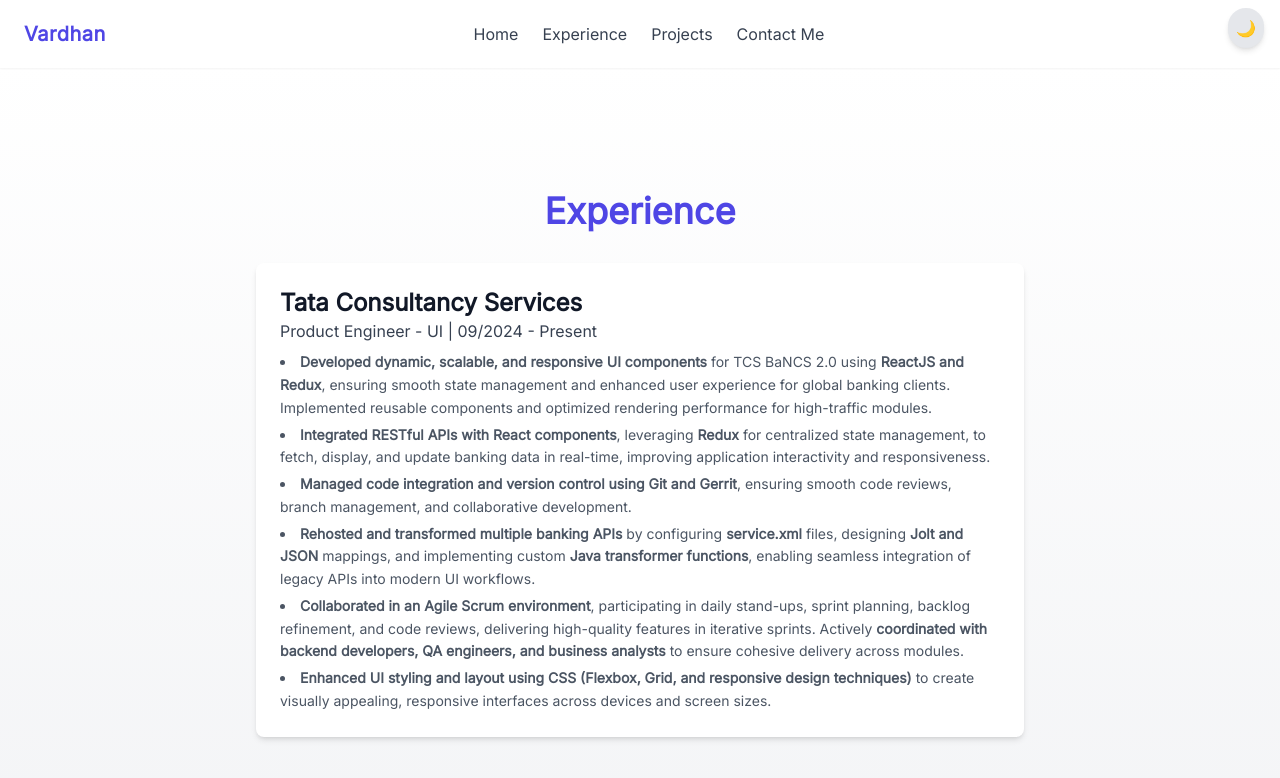
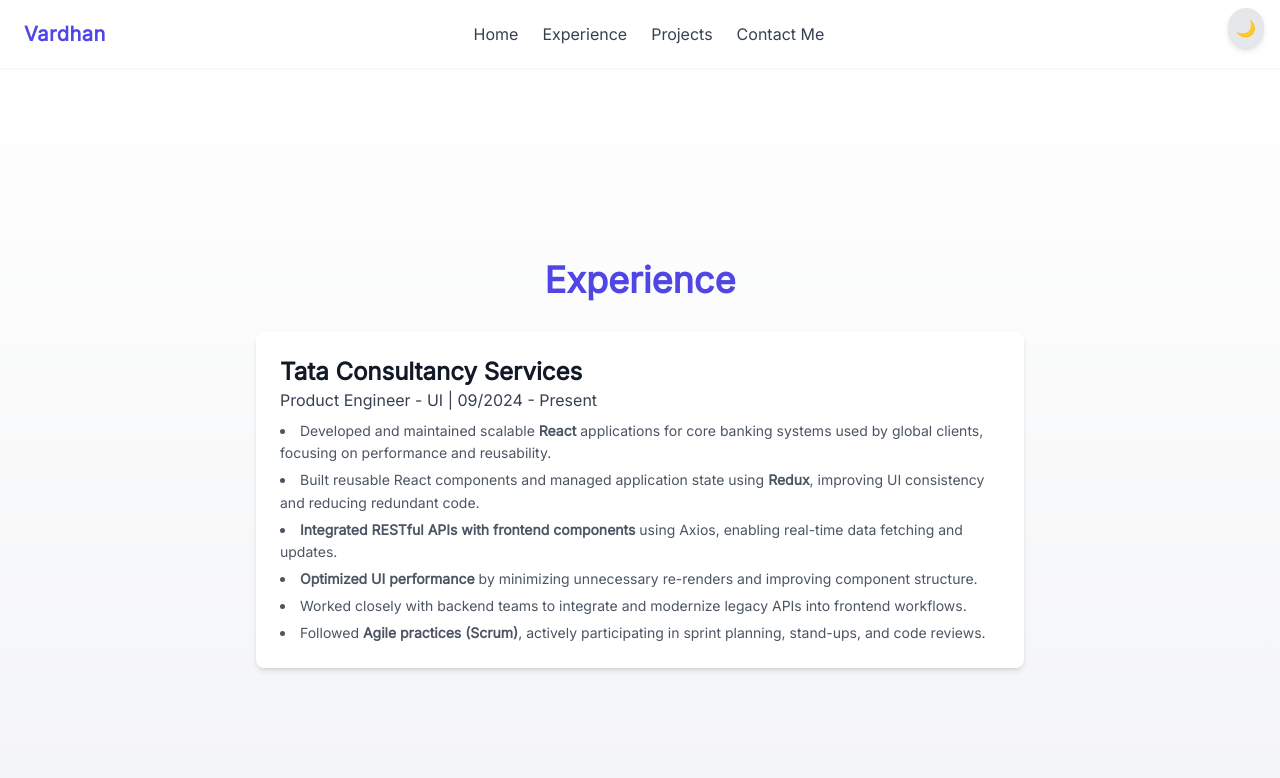
Before and after one commit to vardhantapdiya/my-portfolio, a React (Vite) app: page /experience in a window 1280 px wide. Shown: the top 778 px of the page. Built offline with nearby package versions, Linux system fonts and the light colour scheme.

Commit message:
NewResume+UIChanges

```diff
--- a/src/components/Experience.jsx
+++ b/src/components/Experience.jsx
@@ -19,31 +19,24 @@
           </p>
           <ul className="mt-2 list-disc list-inside text-gray-600 dark:text-gray-400 text-sm leading-relaxed space-y-1">
             <li>
-              <b>Developed dynamic, scalable, and responsive UI components</b> for TCS BaNCS 2.0 using <b>ReactJS and Redux</b>,
-              ensuring smooth state management and enhanced user experience for global banking clients. Implemented
-              reusable components and optimized rendering performance for high-traffic modules.
+              Developed and maintained scalable <b>React</b> applications for core banking systems used by global clients,
+focusing on performance and reusability.
             </li>
             <li>
-              <b>Integrated RESTful APIs with React components</b>, leveraging <b>Redux</b> for centralized state management, to
-              fetch, display, and update banking data in real-time, improving application interactivity and responsiveness.
+              Built reusable React components and managed application state using <b>Redux</b>, improving UI consistency and
+reducing redundant code.
             </li>
             <li>
-              <b>Managed code integration and version control using Git and Gerrit</b>, ensuring smooth code reviews, branch
-              management, and collaborative development.
+              <b>Integrated RESTful APIs with frontend components</b> using Axios, enabling real-time data fetching and updates.
             </li>
             <li>
-              <b>Rehosted and transformed multiple banking APIs</b> by configuring <b>service.xml</b> files, designing <b>Jolt and
-                JSON</b> mappings, and implementing custom <b>Java transformer functions</b>, enabling seamless integration of legacy APIs
-              into modern UI workflows.
+             <b>Optimized UI performance</b> by minimizing unnecessary re-renders and improving component structure.
             </li>
             <li>
-              <b>Collaborated in an Agile Scrum environment</b>, participating in daily stand-ups, sprint planning, backlog
-              refinement, and code reviews, delivering high-quality features in iterative sprints. Actively <b>coordinated with
-              backend developers, QA engineers, and business analysts</b> to ensure cohesive delivery across modules.
+              Worked closely with backend teams to integrate and modernize legacy APIs into frontend workflows.
             </li>
             <li>
-              <b>Enhanced UI styling and layout using CSS (Flexbox, Grid, and responsive design techniques)</b> to create visually
-              appealing, responsive interfaces across devices and screen sizes.
+              Followed <b>Agile practices (Scrum)</b>, actively participating in sprint planning, stand-ups, and code reviews.
             </li>
           </ul>
         </div>
--- a/src/components/Hero.jsx
+++ b/src/components/Hero.jsx
@@ -1,9 +1,10 @@
 import React from "react";
 import VardhanPhoto_Cropped from "../assets/VardhanPhoto_Cropped.jpg"
+import { Link } from "react-router-dom";
 
 export default function Hero() {
   return (
-    <section className="min-h-screen flex flex-col items-center justify-center text-center mt-0 px-6 bg-gradient-to-t from-indigo-200 to-white dark:from-gray-900 dark:to-gray-800 transition-colors duration-500">
+    <section className="min-h-screen flex flex-col items-center justify-center text-center mt-0 px-6 bg-gradient-to-t from-indigo-200 to-white dark:from-gray-900 dark:to-gray-800 transition-colors duration-500" id="home">
       <img
         src={VardhanPhoto_Cropped}
         alt="Profile"
@@ -15,7 +16,20 @@
       <p className="text-lg sm:text-xl max-w-xl mb-6 text-gray-700 dark:text-gray-300">
         Full-Stack Developer | React & Node.js | Turning Ideas into Scalable Products
       </p>
-      <div className="flex space-x-6">
+      <div className="mt-1 flex flex-row gap-5">
+        <Link to="/projects"
+          className="inline-block px-6 py-3 bg-indigo-600 text-white font-semibold rounded-3xl shadow-md hover:bg-indigo-700 dark:bg-indigo-500 dark:hover:bg-indigo-600 transition-colors duration-300"
+          >My Projects</Link>
+        <a
+          href="https://drive.google.com/file/d/1Nlgkkyq1ql0QV4g3yKLjLJD_nmx0YWXC/view?usp=sharing"
+          target="_blank"
+          rel="noopener noreferrer"
+          className="inline-block px-6 py-3 bg-indigo-600 text-white font-semibold rounded-3xl shadow-md hover:bg-indigo-700 dark:bg-indigo-500 dark:hover:bg-indigo-600 transition-colors duration-300"
+        >
+          My Resume
+        </a>
+      </div>
+      <div className=" mt-6 flex space-x-6">
         <a
           href="https://github.com/vardhantapdiya"
           target="_blank"
@@ -31,16 +45,6 @@
           LinkedIn
         </a>
       </div>
-      <div className="mt-6">
-        <a
-          href="https://drive.google.com/file/d/1vTV6l0OZSJnznYRYtI0LsZy4iSTaUCI_/view?usp=sharing"
-          target="_blank"
-          rel="noopener noreferrer"
-          className="inline-block px-6 py-3 bg-indigo-600 text-white font-semibold rounded-3xl shadow-md hover:bg-indigo-700 dark:bg-indigo-500 dark:hover:bg-indigo-600 transition-colors duration-300"
-        >
-          My Resume
-        </a>
-      </div>
 
     </section>
   );
--- a/src/components/Navbar.jsx
+++ b/src/components/Navbar.jsx
@@ -27,6 +27,25 @@
         }
     };
 
+    const handleHomeClick = () => {
+        if (location.pathname === "/") {
+            // Already on home, just scroll needed
+            const homeSection = document.getElementById("home");
+            if (homeSection) {
+                homeSection.scrollIntoView({ behavior: "smooth" });
+            }
+        } else {
+            // Navigate to home and scroll after render
+            navigate("/");
+            // setTimeout(() => {
+            //     const contactSection = document.getElementById("contact");
+            //     if (contactSection) {
+            //         contactSection.scrollIntoView({ behavior: "smooth" });
+            //     }
+            // }, 100);
+        }
+    };
+
     return (
         <header className="fixed top-0 left-0 w-full z-50 py-2 bg-white/70 dark:bg-gray-900/80 backdrop-blur-md shadow-sm transition-colors">
             <nav className="max-w-7xl mx-auto px-6 py-3 flex flex-wrap items-center justify-between gap-4 sm:gap-0">
@@ -38,7 +57,7 @@
                         {/* <a href="#experience" className="hover:text-indigo-500 dark:hover:text-indigo-400 transition">
               Experience
             </a> */}
-                        <Link to="/">Home</Link>
+                        <Link to="/" onClick={handleHomeClick}>Home</Link>
                     </li>
                     <li>
                         {/* <a href="#experience" className="hover:text-indigo-500 dark:hover:text-indigo-400 transition">
```
